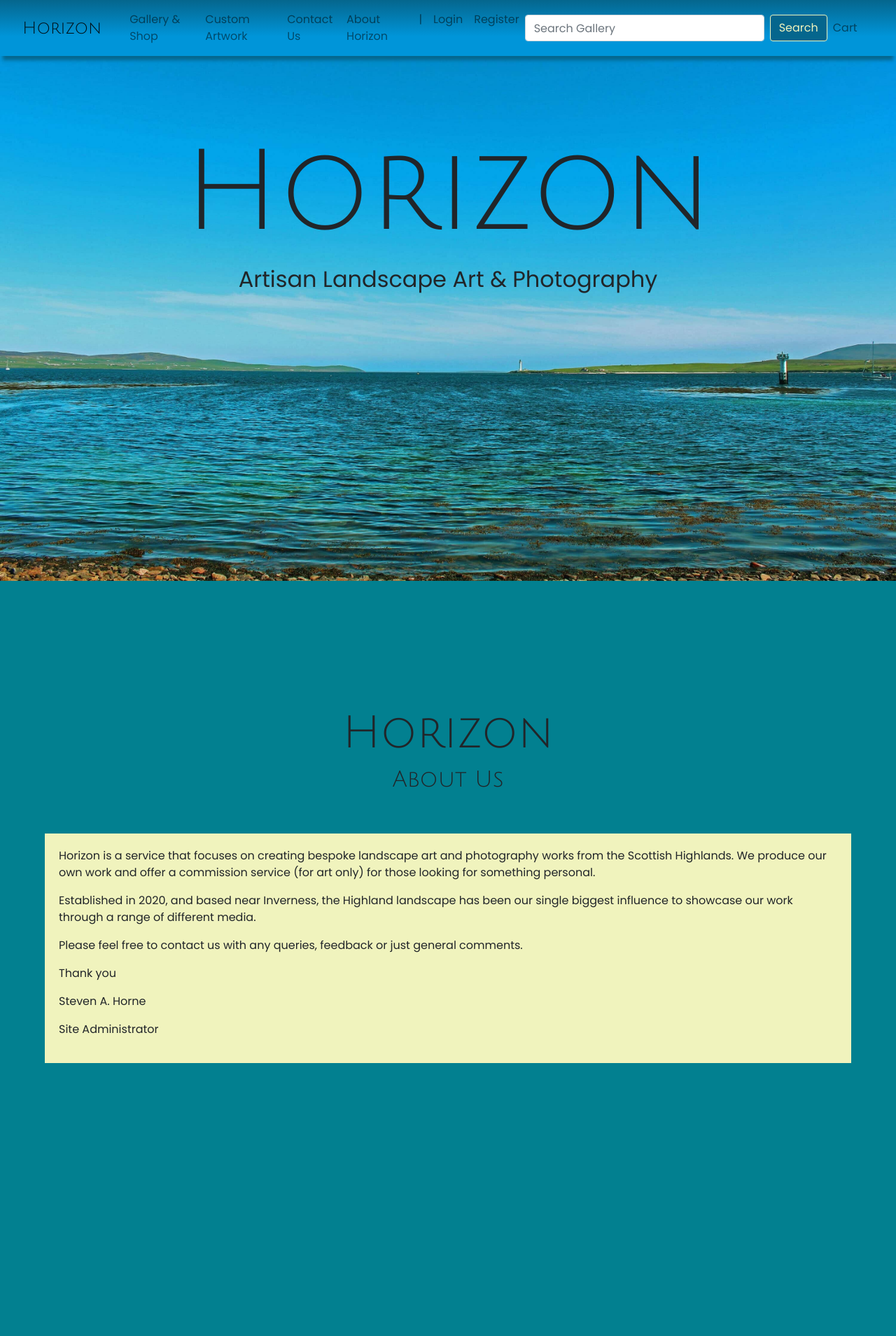
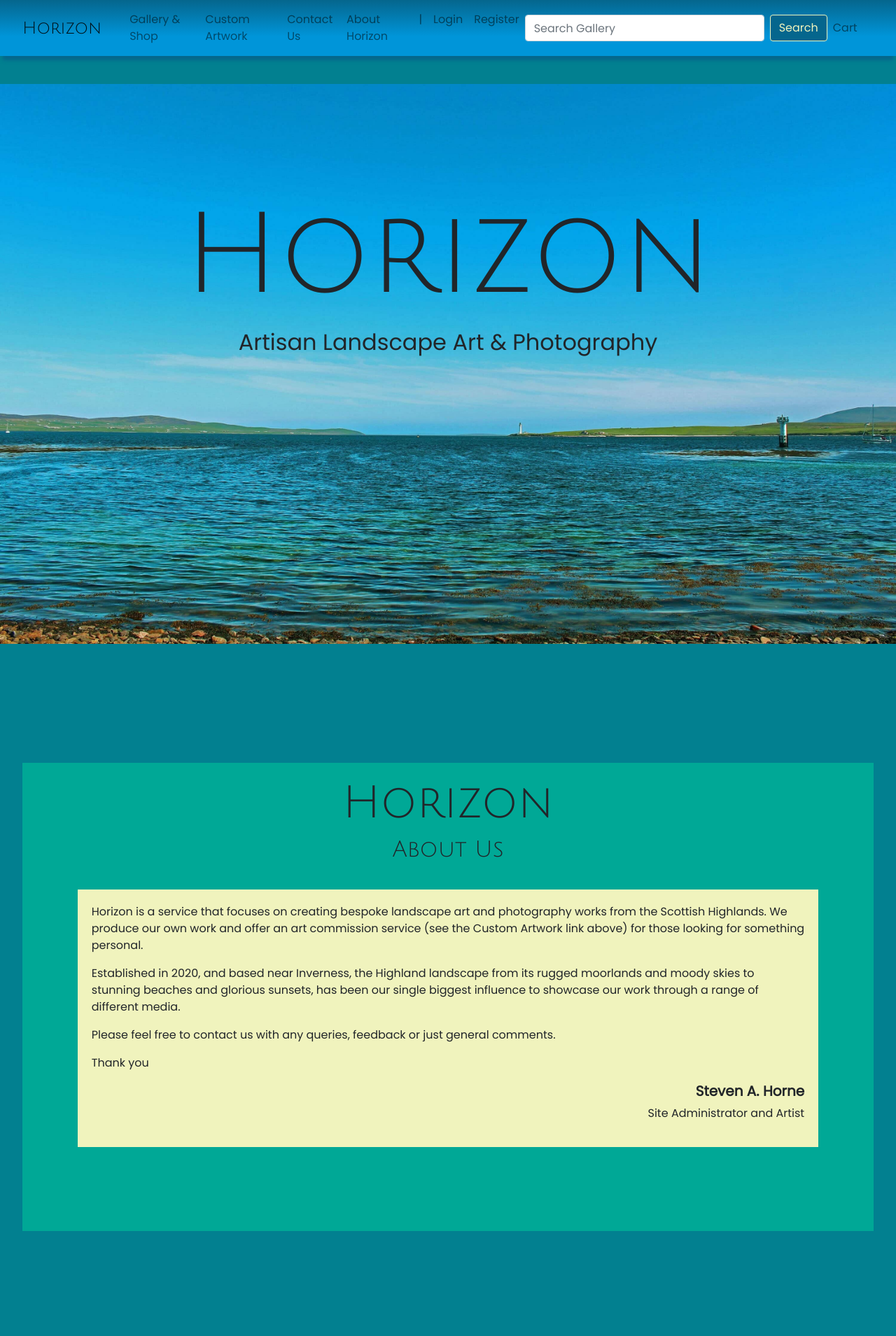
Before and after one commit to stiophan0309/horizon-sah, a Django app: page / in a window 1280 px wide. Shown: the whole page at 70% size. Before the commit the page ends 1519 px from the top, so only its background shows below. Run offline with Django 3.2, Linux system fonts and the light colour scheme; some libraries are stand-ins or nearby versions.

Commit message:
Added styling and content to the About page

```diff
--- a/home/templates/index.html
+++ b/home/templates/index.html
@@ -35,23 +35,22 @@
 <!-- About Page -->
 <section id="about" class="container-fluid template">
 
-    <div class="row header">
-        <div class="w-80 mx-auto">
+    <div class="row inner">
+        <div class="col-sm-12 w-80 mx-auto">
             <h1 class="section-title">Horizon</h1>
             <h3 class="section-subtitle">About Us</h3>
         </div>
-    </div>
 
-    <div class="row main">
         <div class="w-80 mx-auto text-area">
-            <p>Horizon is a service that focuses on creating bespoke landscape art and photography works from the Scottish Highlands.  We produce our own work and offer a commission service (for art only)
-            for those looking for something personal.</p>
-            <p>Established in 2020, and based near Inverness, the Highland landscape has been our single biggest influence to showcase our work through a range of different media.</p>
+            <p>Horizon is a service that focuses on creating bespoke landscape art and photography works from the Scottish Highlands.  We produce our own work and offer an art commission service
+            (see the Custom Artwork link above) for those looking for something personal.</p>
+            <p>Established in 2020, and based near Inverness, the Highland landscape from its rugged moorlands and moody skies to stunning beaches and glorious sunsets, has been our single biggest influence to showcase our work through a range of different media.</p>
             <p>Please feel free to contact us with any queries, feedback or just general comments.</p>
             <p>Thank you</p>
-            <p>Steven A. Horne</p>
-            <p>Site Administrator</p>
+            <h5 class="text-right"><strong>Steven A. Horne</strong></h5>
+            <p class="text-right">Site Administrator and Artist</p>
         </div>
+
     </div>
 
 
--- a/static/css/styles.css
+++ b/static/css/styles.css
@@ -11,7 +11,7 @@ body {
     background-color: #028090;
 }
 .template {
-    padding: 30px 0px 50px 0px;
+    padding: 120px 0px 50px 0px;
 }
 .row {
     margin: 0px;
@@ -241,6 +241,7 @@ box-shadow: 3px 3px 10px 4px rgba(0,100,83,1);
     background: #f0f3bd;
     padding: 20px;
     width: 90%;
+    margin: 30px 0px 100px 0px;
 }
 
 .notification{
```
